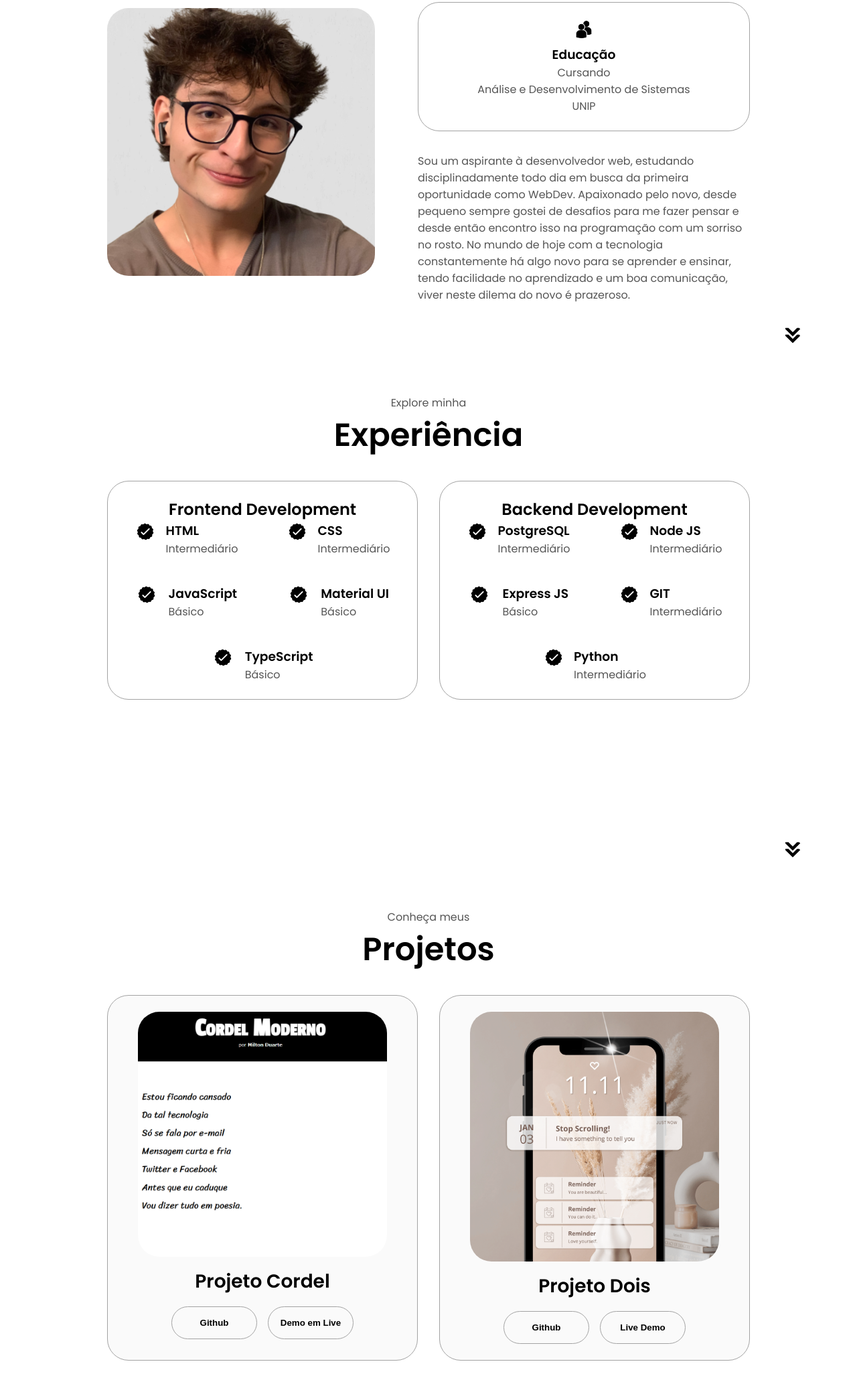
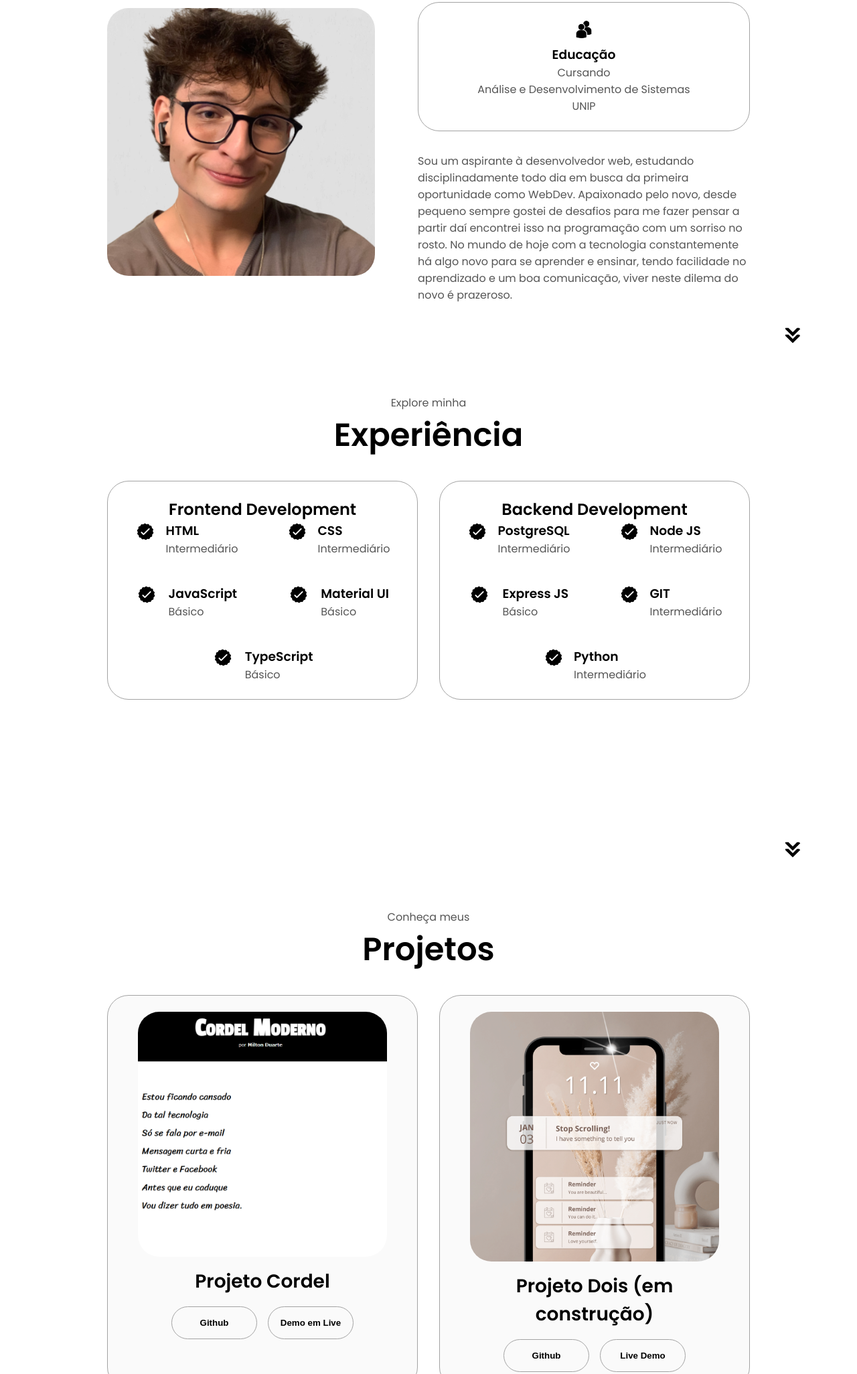
Before and after one commit to R3lss/Portfolio, a plain HTML site: page index.html in a window 1280 px wide. Shown: the part 1107-3159 px from the top of the page at 67% size. Drawn offline with Linux system fonts and the light colour scheme.

Commit message:
Update index.html

```diff
--- a/index.html
+++ b/index.html
@@ -79,7 +79,7 @@
                 </div>
                 <div class="text-container">
                     <p>
-                        Sou um aspirante à desenvolvedor web, estudando disciplinadamente todo dia em busca da primeira oportunidade como WebDev. Apaixonado pelo novo, desde pequeno sempre gostei de desafios para me fazer pensar e desde então encontro isso na programação com um sorriso no rosto. No mundo de hoje com a tecnologia constantemente há algo novo para se aprender e ensinar, tendo facilidade no aprendizado e um boa comunicação, viver neste dilema do novo é prazeroso.
+                        Sou um aspirante à desenvolvedor web, estudando disciplinadamente todo dia em busca da primeira oportunidade como WebDev. Apaixonado pelo novo, desde pequeno sempre gostei de desafios para me fazer pensar a partir daí encontrei isso na programação com um sorriso no rosto. No mundo de hoje com a tecnologia constantemente há algo novo para se aprender e ensinar, tendo facilidade no aprendizado e um boa comunicação, viver neste dilema do novo é prazeroso.
                     </p>
                 </div>
             </div>
@@ -194,7 +194,7 @@
                 <div class="article-container">
                     <img src="assets/project-2.png" alt="Projeto 2" class="project-img">
                 </div>
-                <h2 class="experience-sub-title project-title">Projeto Dois</h2>
+                <h2 class="experience-sub-title project-title">Projeto Dois (em construção)</h2>
                 <div class="btn-container">
                     <button class="btn btn-color-2 project-btn" onclick="location.href='https://github.com'">Github</button>
                     <button class="btn btn-color-2 project-btn" onclick="location.href='https://github.com'">Live Demo</button>
@@ -204,7 +204,7 @@
                 <div class="article-container">
                     <img src="assets/project-3.png" alt="Projeto 3" class="project-img">
                 </div>
-                <h2 class="experience-sub-title project-title">Projeto Três</h2>
+                <h2 class="experience-sub-title project-title">Projeto Três (em construção)</h2>
                 <div class="btn-container">
                     <button class="btn btn-color-2 project-btn" onclick="location.href='https://github.com'">Github</button>
                     <button class="btn btn-color-2 project-btn" onclick="location.href='https://github.com'">Live Demo</button>
```
